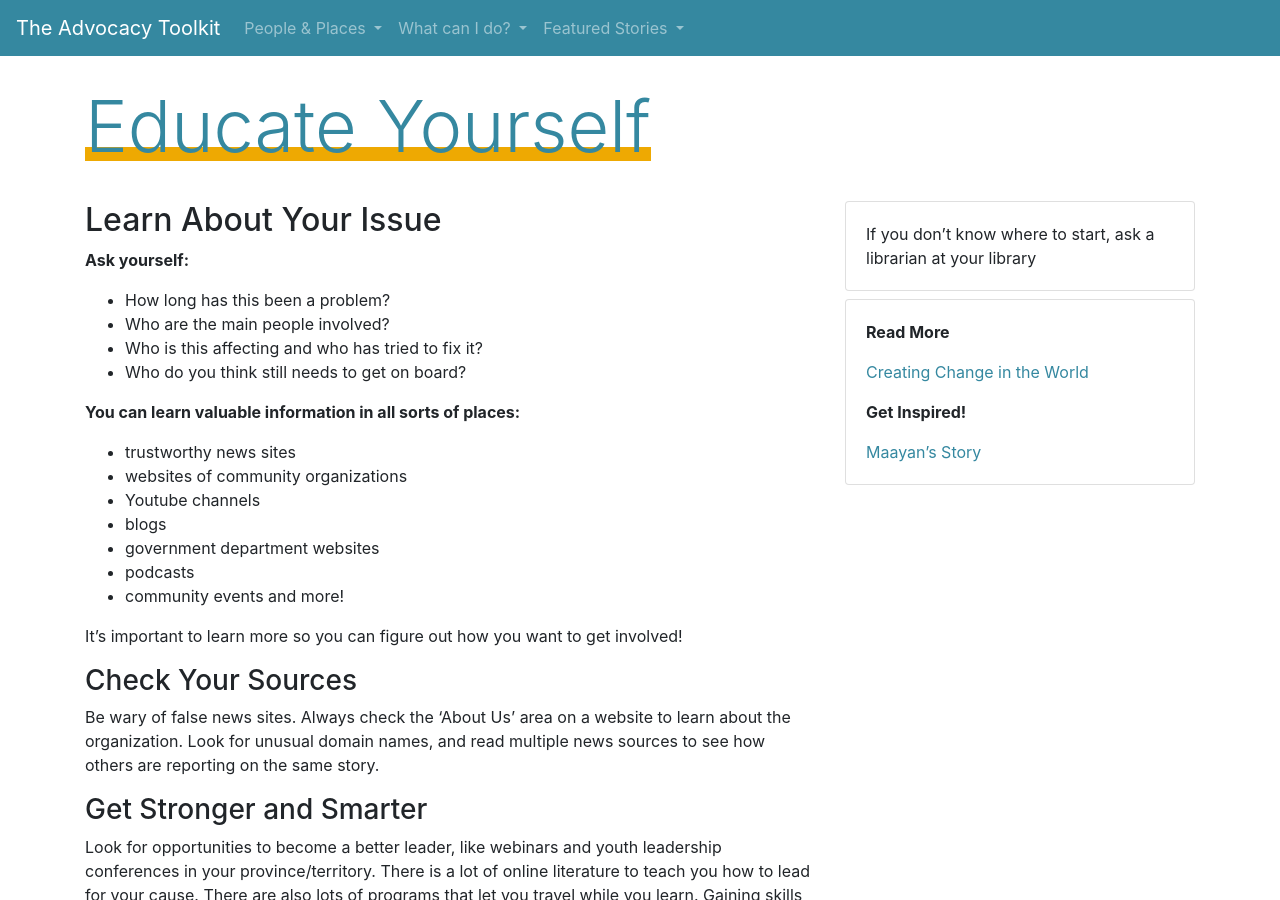
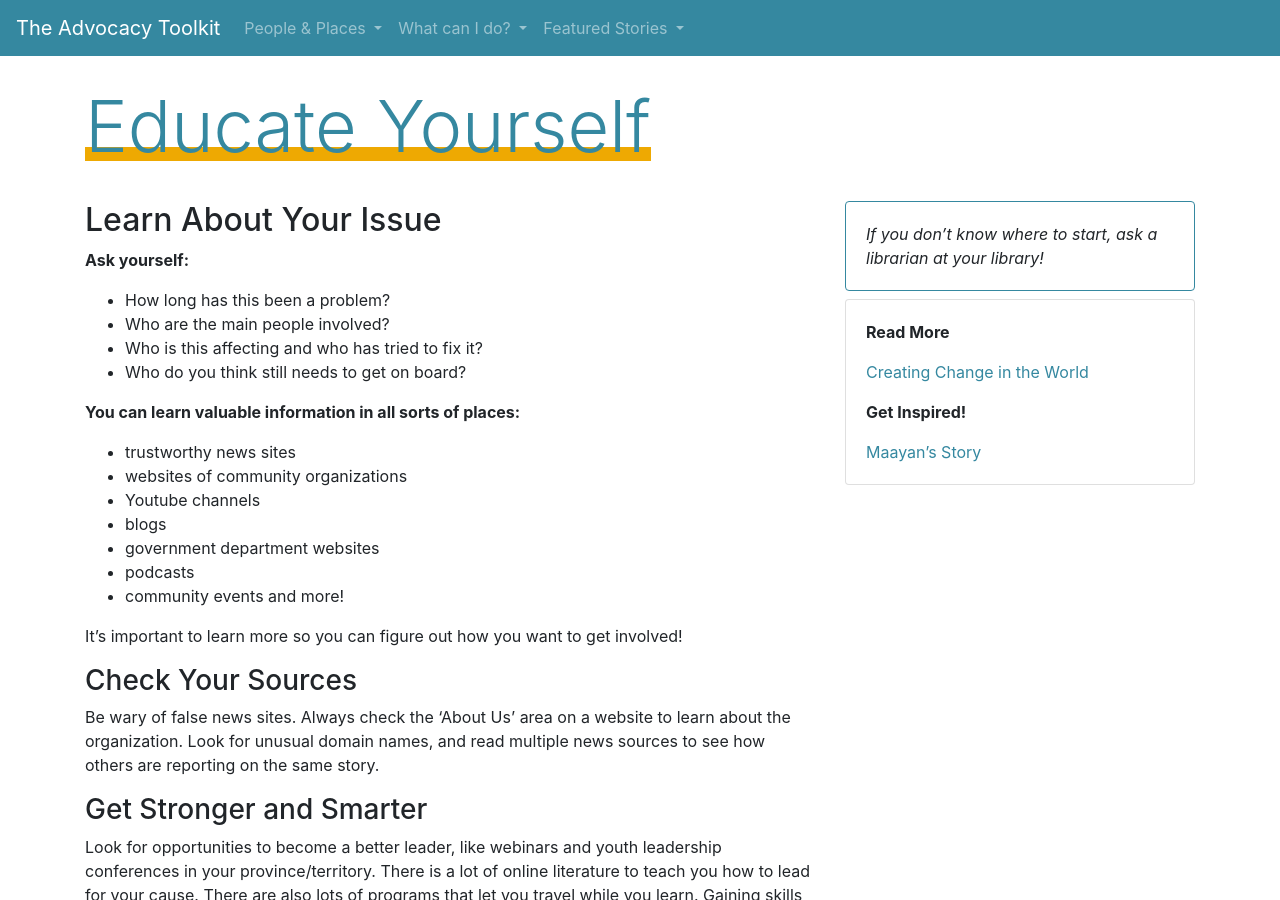
Before and after one commit to remote-rights/remote-rights.github.io, a Jekyll site: the page built from collections/_strategy/educate-yourself.md, in a window 1280 px wide and 900 px high. Built offline with Jekyll 4.4.1, drawn with Linux system fonts in a browser that asks for light colours.

Commit message:
Advocacy Strategies changes from 5:08 email

```diff
--- a/_includes/two-column-layout.html
+++ b/_includes/two-column-layout.html
@@ -12,7 +12,7 @@
     </div>
     {% endif %}
     {% if page.aside %}
-      <aside class="card mb-2">
+      <aside class="card border-primary mb-2">
         <div class="card-body">
           {{ page.aside | markdownify }}
         </div>
--- a/collections/_strategy/educate-yourself.md
+++ b/collections/_strategy/educate-yourself.md
@@ -2,7 +2,7 @@
 layout: strategy
 title: Educate Yourself
 position: 3
-aside: If you don't know where to start, ask a librarian at your library
+aside: _If you don't know where to start, ask a librarian at your library!_
 aside_links: |
   **Read More**
 
@@ -12,7 +12,6 @@
 
   [Maayan's Story](/stories/maayan-ziv)
 ---
-<!-- Side bubble: If you don't know where to start, ask a librarian at your library! -->
 
 ## Learn About Your Issue
 
@@ -38,7 +37,13 @@
 
 Be wary of false news sites. Always check the ‘About Us’ area on a website to learn about the organization. Look for unusual domain names, and read multiple news sources to see how others are reporting on the same story.
 
-
 ### Get Stronger and Smarter
 
 Look for opportunities to become a better leader, like webinars and youth leadership conferences in your province/territory. There is a lot of online literature to teach you how to lead for your cause. There are also lots of programs that let you travel while you learn. Gaining skills can be an adventure!
+
+<div class="card primary">
+  <img src="/assets/img/strategies/how_to_spot_fake_news.png" alt="An info graphic about how to spot fake news." class="card-img-top">
+  <div class="card-body">
+    <a href="/assets/pdf/strategies/how_to_spot_fake_news.pdf" title="View as PDF" class="btn btn-primary">View as a PDF</a>
+  </div>
+</div>
```
Also changed, not shown: collections/_strategy/contact-decision-makers.md (+1 -2 lines), assets/img/strategies/how_to_spot_fake_news.png (added), 1 other file.
